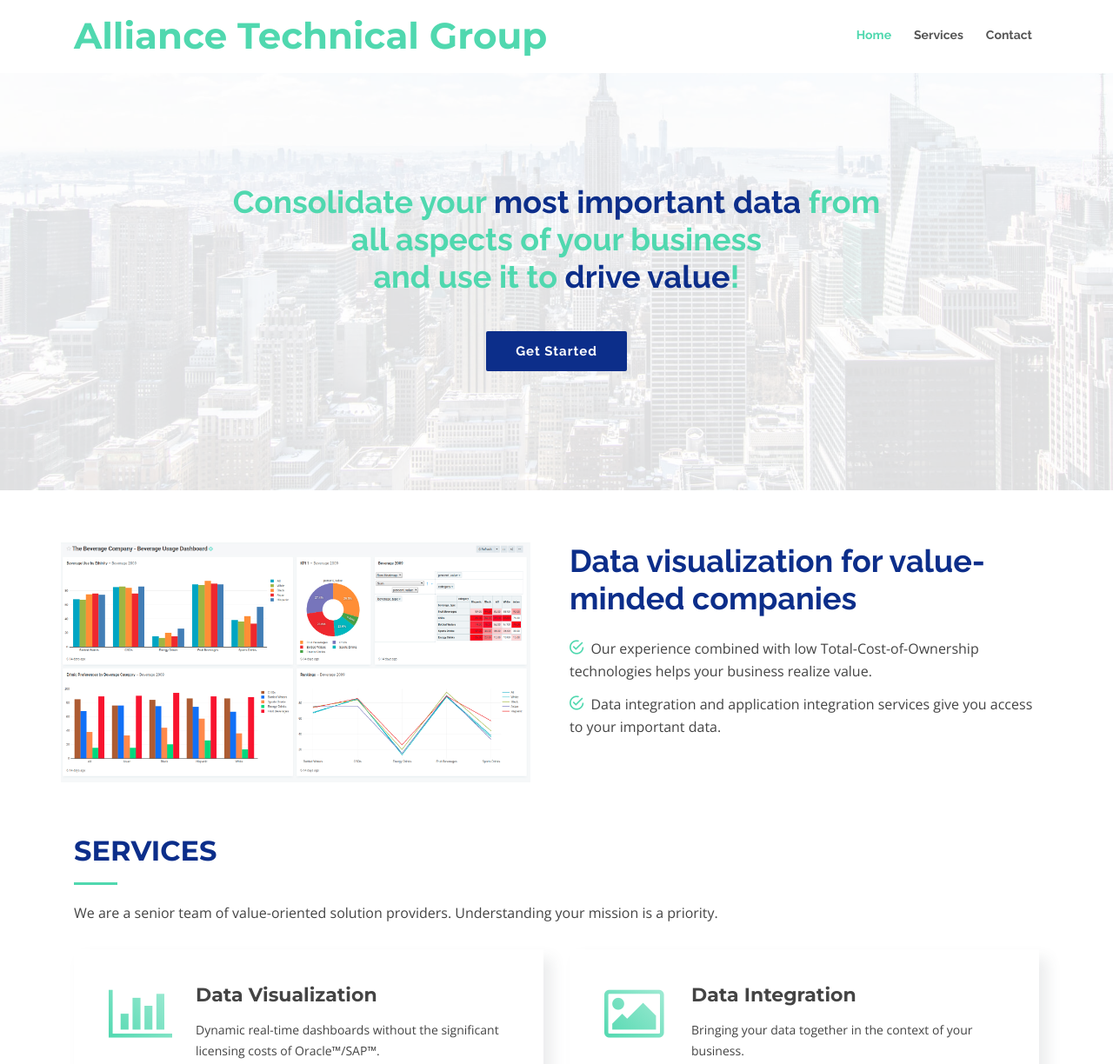
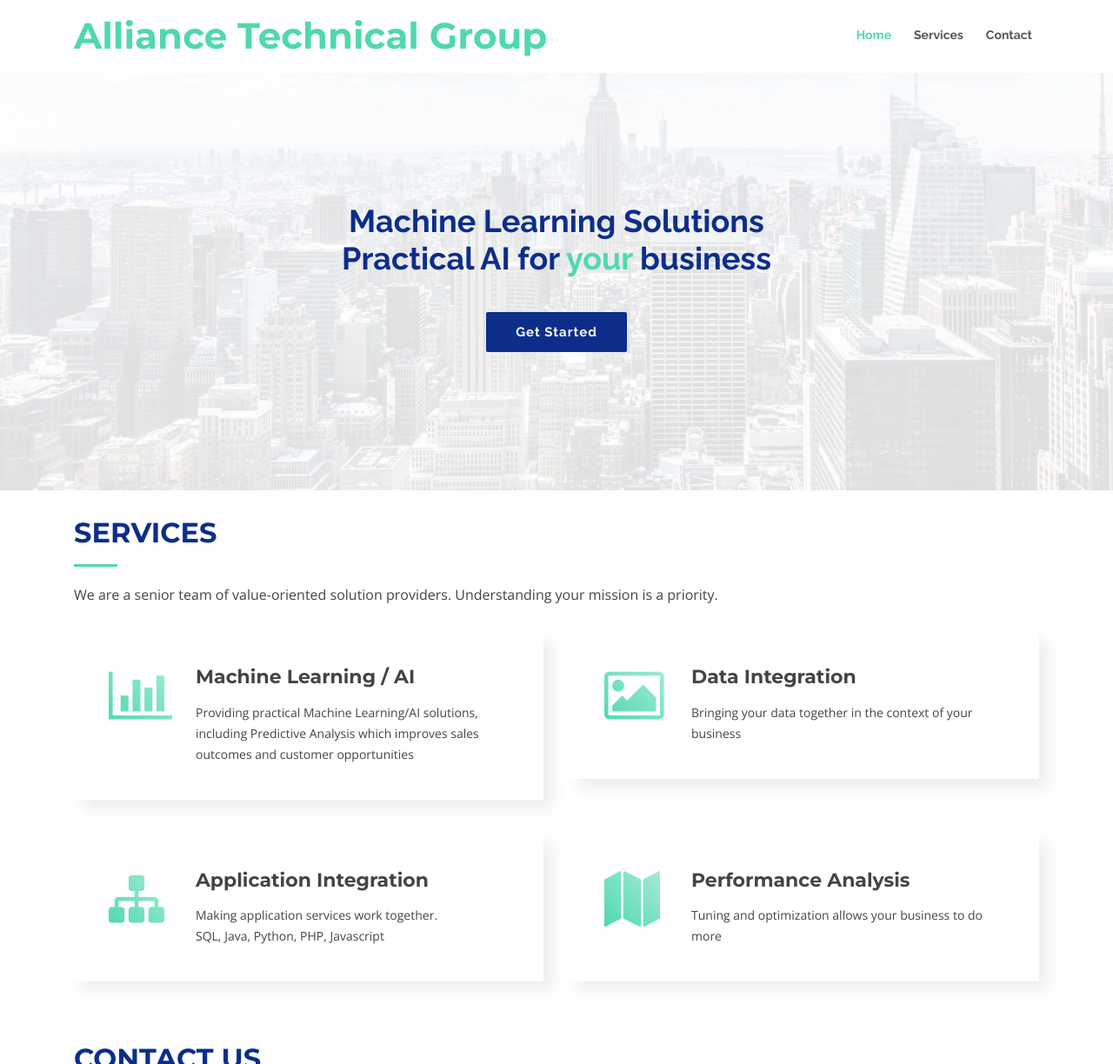
Before and after one commit to alliancetechgrp/alliancetechgrp.github.io, a plain HTML site: page index.html in a window 1280 px wide. Shown: the top 1224 px of the page at 87% size. Drawn offline with nearby package versions, Linux system fonts and the light colour scheme; files whose address does not match are found by name.

Commit message:
Update index.html

```diff
--- a/index.html
+++ b/index.html
@@ -66,7 +66,7 @@
   <section id="intro">
 
     <div class="intro-content">
-      <h2><span>Consolidate your </span>most important data<span> from<br> all aspects of your business <br>and use it to </span>drive value<span>!</span></h2>
+      <h2>Machine Learning Solutions<br>Practical AI for <span>your</span> business</h2>
       <div>
         <a href="#contact" class="btn-get-started scrollto">Get Started</a>
       </div>
@@ -84,28 +84,7 @@
 
   <main id="main">
 
-    <!--==========================
-      About Section
-    ============================-->
-    <section id="about" class="wow fadeInUp">
-      <div class="container">
-        <div class="row">
-          <div class="col-lg-6 about-img">
-            <img src="img/real_sample_dashboard.png" alt="">
-          </div>
 
-          <div class="col-lg-6 content">
-            <h2>Data visualization for value-minded companies</h2>
-            <ul>
-              <li><i class="ion-android-checkmark-circle"></i> Our experience combined with low Total-Cost-of-Ownership technologies helps your business realize value.</li>
-              <li><i class="ion-android-checkmark-circle"></i> Data integration and application integration services give you access to your important data. </li>
-            </ul>
-
-          </div>
-        </div>
-
-      </div>
-    </section><!-- #about -->
 
     <!--==========================
       Services Section
@@ -123,8 +102,8 @@
           <div class="col-lg-6">
             <div class="box wow fadeInLeft">
               <div class="icon"><i class="fa fa-bar-chart"></i></div>
-              <h4 class="title"><a href="">Data Visualization</a></h4>
-              <p class="description">Dynamic real-time dashboards without the significant licensing costs of Oracle&trade;/SAP&trade;.</p>
+              <h4 class="title"><a href="">Machine Learning / AI</a></h4>
+              <p class="description">Providing practical Machine Learning/AI solutions, including Predictive Analysis which improves sales outcomes and customer opportunities</p>
             </div>
           </div>
 
@@ -132,7 +111,7 @@
             <div class="box wow fadeInRight">
               <div class="icon"><i class="fa fa-picture-o"></i></div>
               <h4 class="title"><a href="">Data Integration</a></h4>
-              <p class="description">Bringing your data together in the context of your business.</p>
+              <p class="description">Bringing your data together in the context of your business</p>
             </div>
           </div>
 
@@ -148,7 +127,7 @@
             <div class="box wow fadeInRight" data-wow-delay="0.2s">
               <div class="icon"><i class="fa fa-map"></i></div>
               <h4 class="title"><a href="">Performance Analysis</a></h4>
-              <p class="description">Tuning and optimization allows your business to do more.</p>
+              <p class="description">Tuning and optimization allows your business to do more</p>
             </div>
           </div>
 
@@ -170,14 +149,12 @@
 
           <div class="col-md-6">
             <div class="contact-email">
-              <i class="ion-ios-email-outline"></i>
               <h3>Ian</h3>
               <p><a href="mailto:ian@alliancetechgrp.com">ian@alliancetechgrp.com</a></p>
             </div>
           </div>
           <div class="col-md-6">
             <div class="contact-email">
-              <i class="ion-ios-email-outline"></i>
               <h3>Leo</h3>
               <p><a href="mailto:leo@alliancetechgrp.com">leo@alliancetechgrp.com</a></p>
             </div>
```
